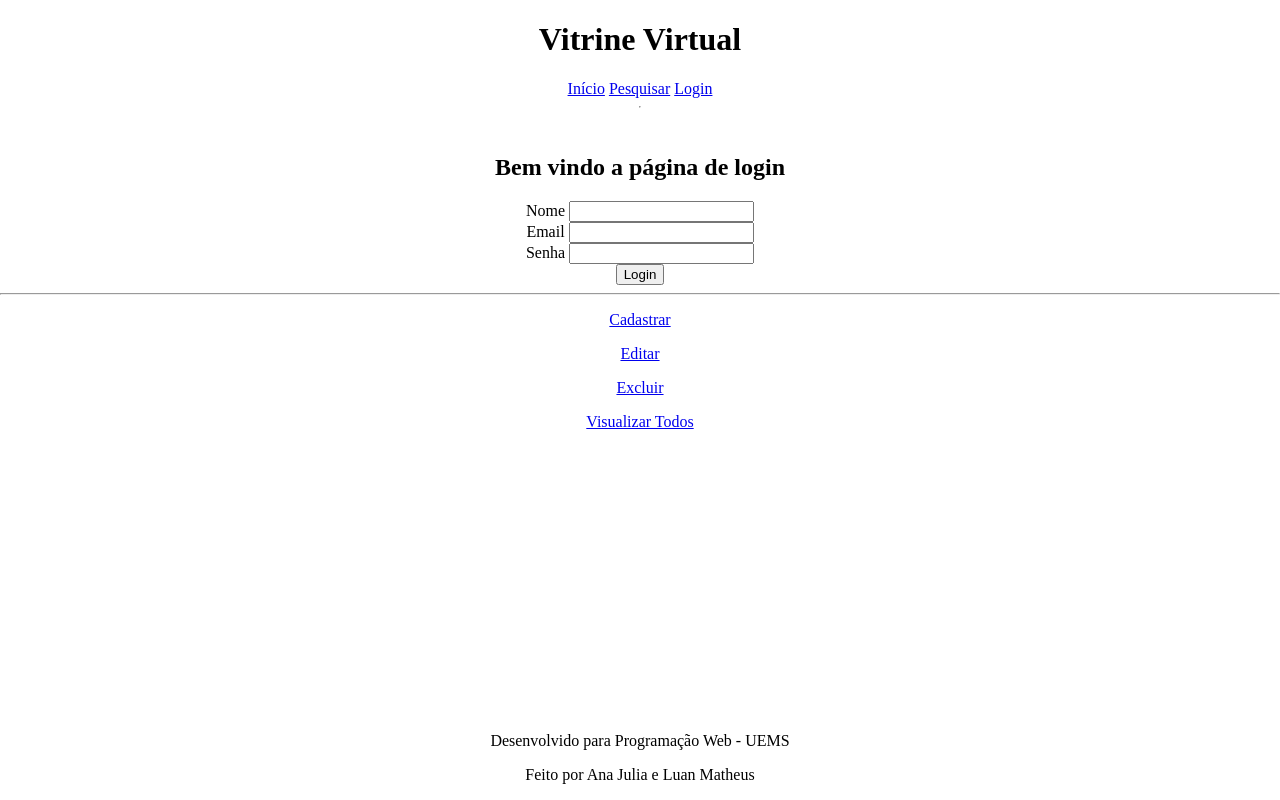
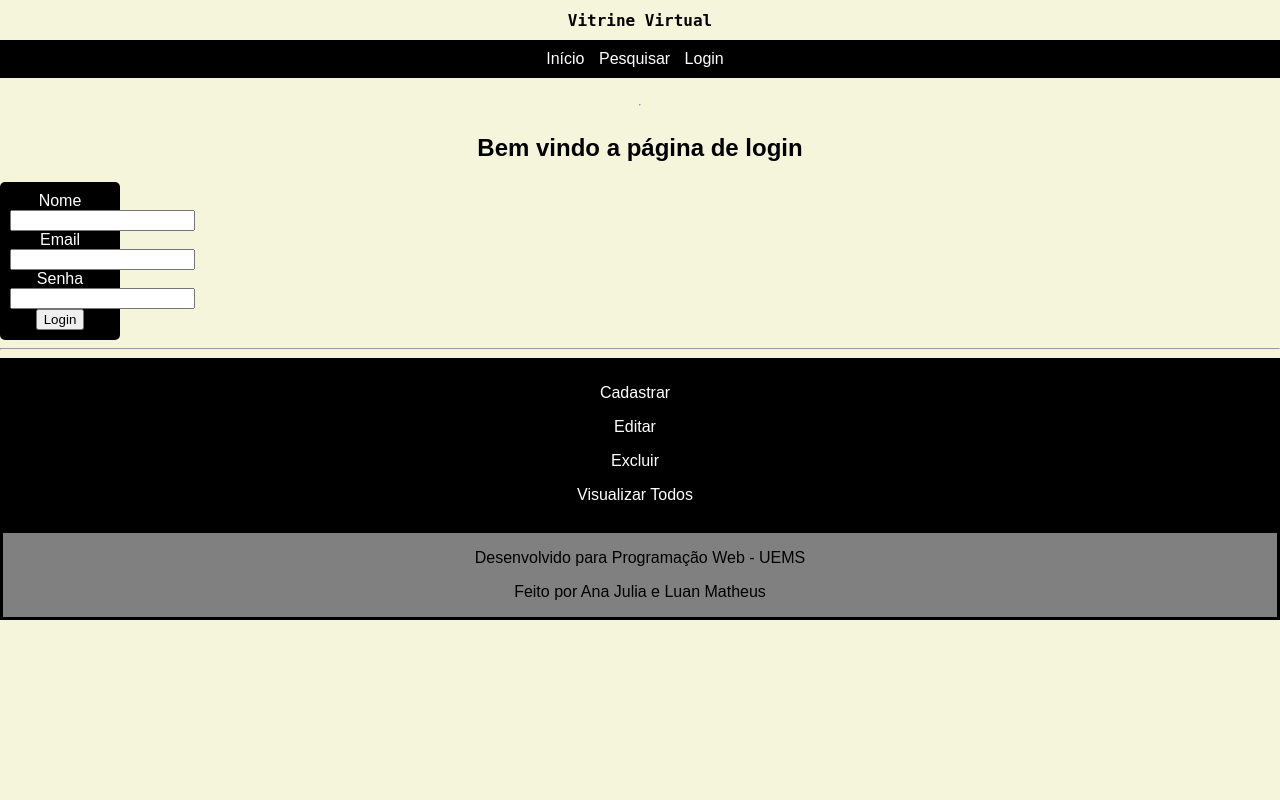
Before and after one commit to ana261405/projetoVitrine, a PHP site: page /login.php in a window 1280 px wide. Run offline with PHP 8.4, Linux system fonts and the light colour scheme.

Commit message:
update.css

```diff
--- a/css/style.css
+++ b/css/style.css
@@ -0,0 +1,22 @@
+body{
+    background-color:beige;
+    font-family: Arial, Helvetica, sans-serif;
+}
+nav{
+    background-color: black;
+    color: white;
+    padding: 10px;
+}
+.login{
+    background-color: black;
+    color: white;
+    padding: 10px;
+    width: 100px;
+    text-align: center;
+    border-radius: 5px;
+}
+nav a{
+    color: white;
+    text-decoration: none;
+    margin-right: 10px;
+}
--- a/html/cabecalho.php
+++ b/html/cabecalho.php
@@ -1,11 +1,18 @@
 <!DOCTYPE html>
 <html>
 <head>
+    <meta charset="UFT-8">
     <title>Vitrine Virtual</title>
+    <link rel="stylesheet" type="text/css" href="style.css">
     <style>
+    h1{
+        font-family: monospace;
+        font-size: 12pt;
+        color: black;
+    }
     html, body {
-    height: 100%;
-    margin: 0;
+        height: 100%;
+        margin: 0;
     }
 
     body {
@@ -21,7 +28,9 @@
     #campoBebida{
     display:none;
 }
+
     </style>
+
 </head>
 <body>
 
@@ -33,6 +42,7 @@
     <a href="/projetoVitrine/login.php">Login</a>
 </nav>
 
+
+<br>
 <hr>
-<br>
 <main>
--- a/html/rodape.php
+++ b/html/rodape.php
@@ -1,11 +1,18 @@
-</main>
 
+<html>
+    <head>
+    <style>
+        footer{
+            border: 3px solid black;
+            background-color: gray;
+        }
+        </style>
+    </head>
+<body>
 <footer>
     <p> Desenvolvido para Programação Web - UEMS </p>
     <p> Feito por Ana Julia e Luan Matheus </p>
 </footer>
 
-
-
 </body>
 </html>
--- a/login.php
+++ b/login.php
@@ -1,8 +1,7 @@
 <?php include "html/cabecalho.php"; ?>
-
 <h2>Bem vindo a página de login</h2>
 
-<form>
+<form class="login">
     <label>Nome</label>
     <input></input><br>
     <label>Email</label>
```
